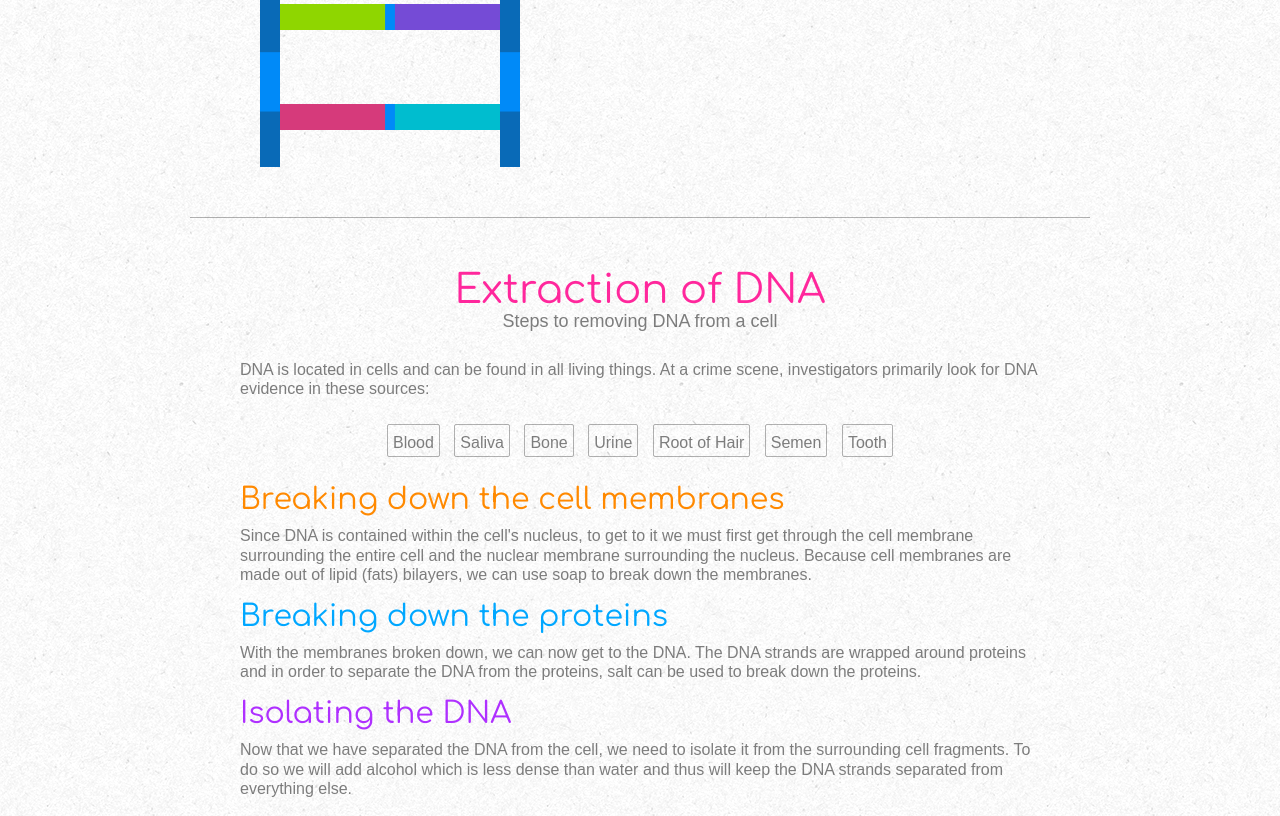
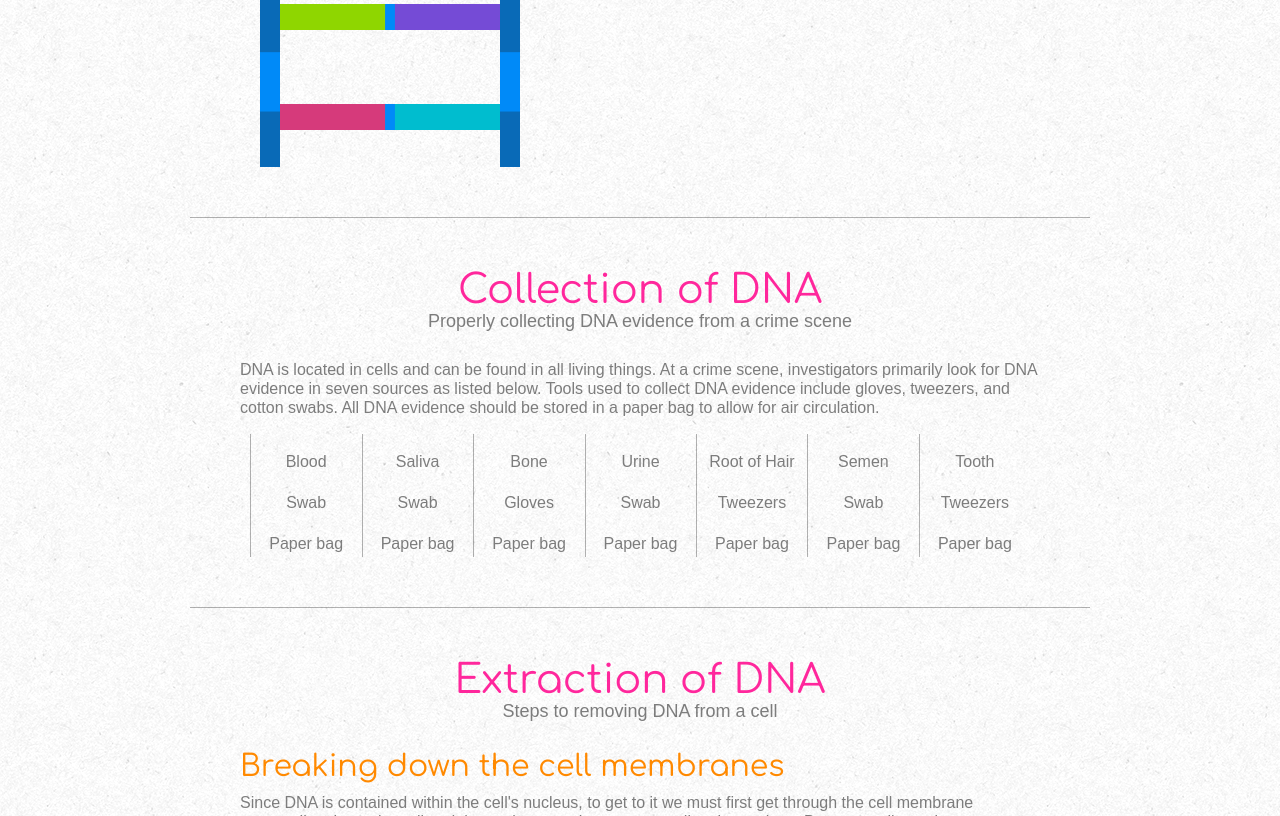
Before and after one commit to tenart/forensic-dna, a plain HTML site: page index.html in a window 1280 px wide. Shown: the part 525-1341 px from the top of the page. Drawn offline with nearby package versions, Linux system fonts and the light colour scheme.

Commit message:
Update index.html

```diff
--- a/index.html
+++ b/index.html
@@ -35,7 +35,7 @@
                     <div class="hoverpart" id="bond4" show="bond"></div>
                 </div>
                 <div id="descriptions">
-                    <div class="descriptor" style="color: #ff279c; display: block;">
+                    <div class="descriptor" style="color: #ff279c; display: block; background: transparent; box-shadow: none;">
                         <p>Hover over a part of the diagram to the left to see its description</p>
                     </div>
                     <div class="descriptor" id="bone" style="color: #ff279c;">
@@ -53,22 +53,42 @@
                 </div>
                 <script src="scripts/scripts.js"></script>
             </div>
+			<div class="sub_block" id="extract">
+                <h1 style="color:#ff279c">Collection of DNA</h1>
+                <h2>Properly collecting DNA evidence from a crime scene</h2>
+                <span style="text-align: left">
+                    <p>DNA is located in cells and can be found in all living things. At a crime scene, investigators primarily look for DNA evidence in seven sources as listed below. Tools used to collect DNA evidence include gloves, tweezers, and cotton swabs. All DNA evidence should be stored in a paper bag to allow for air circulation.</p>
+                    <br />
+                    <span class="sourcetbl">Blood</span>
+                    <span class="sourcetbl">Saliva</span>
+                    <span class="sourcetbl">Bone</span>
+                    <span class="sourcetbl">Urine</span>
+                    <span class="sourcetbl">Root of Hair</span>
+                    <span class="sourcetbl">Semen</span>
+                    <span class="sourcetbl">Tooth</span>
+					<br />
+                    <span class="sourcetbl">Swab</span>
+                    <span class="sourcetbl">Swab</span>
+                    <span class="sourcetbl">Gloves</span>
+                    <span class="sourcetbl">Swab</span>
+                    <span class="sourcetbl">Tweezers</span>
+                    <span class="sourcetbl">Swab</span>
+                    <span class="sourcetbl">Tweezers</span>
+					<br />
+                    <span class="sourcetbl">Paper bag</span>
+                    <span class="sourcetbl">Paper bag</span>
+                    <span class="sourcetbl">Paper bag</span>
+                    <span class="sourcetbl">Paper bag</span>
+                    <span class="sourcetbl">Paper bag</span>
+                    <span class="sourcetbl">Paper bag</span>
+                    <span class="sourcetbl">Paper bag</span>
+                </span>
+            </div>
             <div class="sub_block" id="extract">
                 <h1 style="color:#ff279c">Extraction of DNA</h1>
                 <h2>Steps to removing DNA from a cell</h2>
                 <span style="text-align: left">
-                    <p>DNA is located in cells and can be found in all living things. At a crime scene, investigators primarily look for DNA evidence in these sources:</p>
-                    <br />
-                    <span class="dnacut">Blood</span>
-                    <span class="dnacut">Saliva</span>
-                    <span class="dnacut">Bone</span>
-                    <span class="dnacut">Urine</span>
-                    <span class="dnacut">Root of Hair</span>
-                    <span class="dnacut">Semen</span>
-                    <span class="dnacut">Tooth</span>
-                    <br />
-                    <br />
-                    <h1 style="color:#ff8900">Breaking down the cell membranes</h1>
+					<h1 style="color:#ff8900">Breaking down the cell membranes</h1>
                     <p>Since DNA is contained within the cell's nucleus, to get to it we must first get through the cell membrane surrounding the entire cell and the nuclear membrane surrounding the nucleus. Because cell membranes are made out of lipid (fats) bilayers, we can use soap to break down the membranes.</p>
                     <br />
                     <h1 style="color:#00a7ff">Breaking down the proteins</h1>
```
